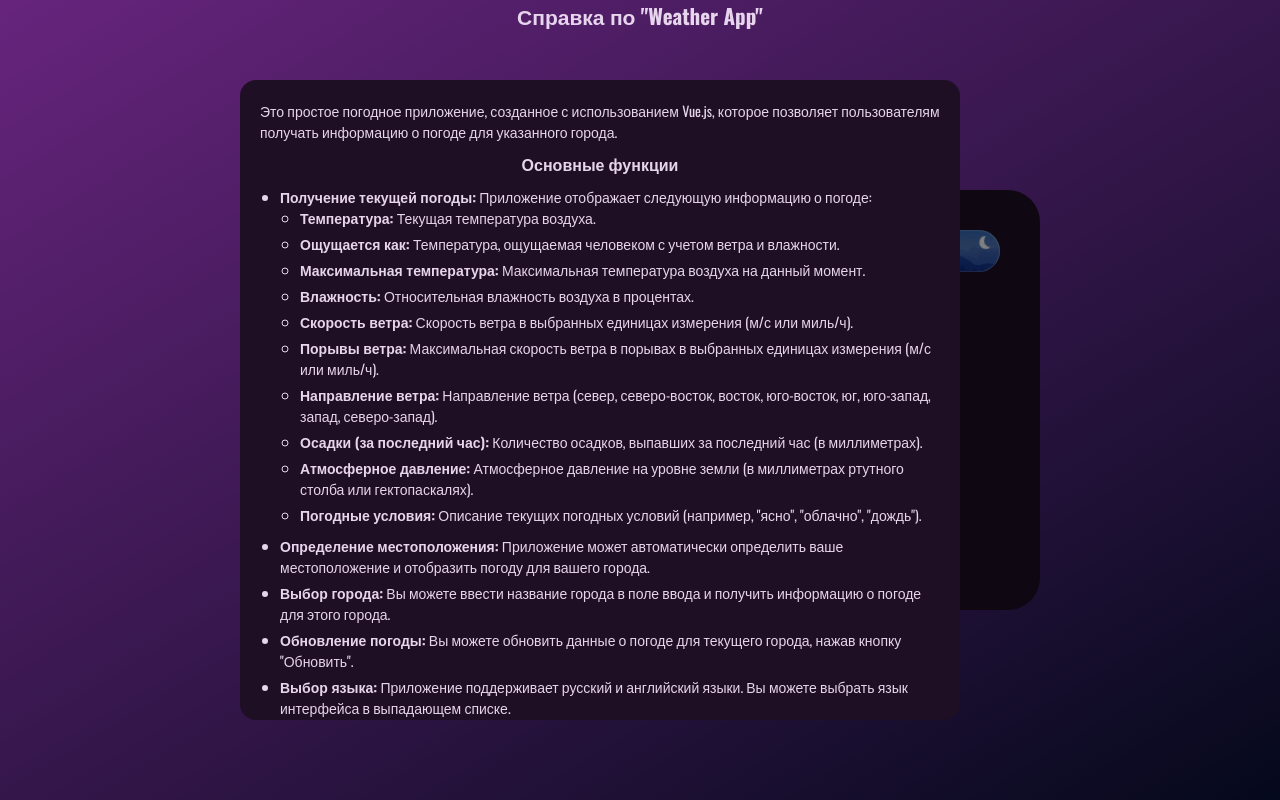
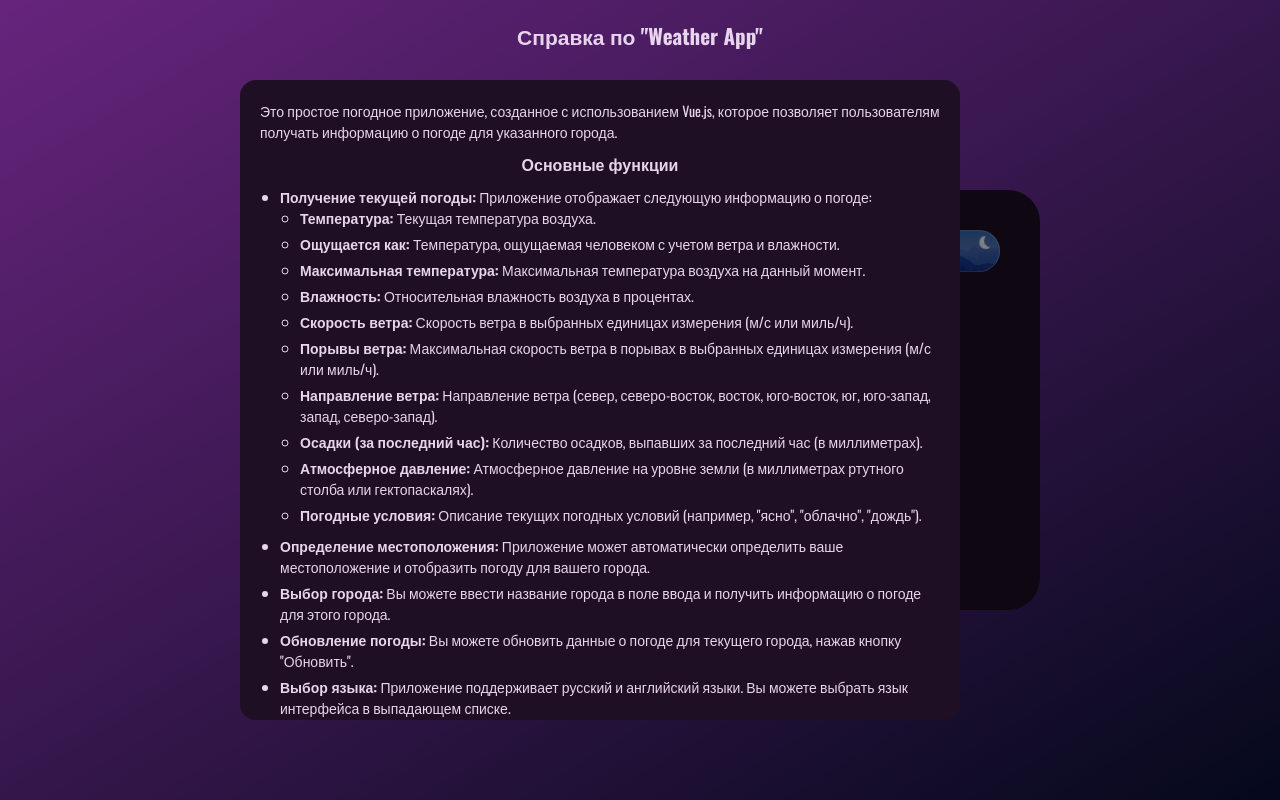
Before and after one commit to 7Hunter7/Weather_App, a Vue app: page / in a window 1280 px wide. Both pictures are taken after a click on the element 265 px from the left and 217 px from the top of the page. Built offline with nearby package versions, Linux system fonts and the light colour scheme.

Commit message:
Updated component 'HelpDialog' - Updated styles for h2 in 'help-page'

```diff
--- a/src/components/HelpDialog.vue
+++ b/src/components/HelpDialog.vue
@@ -198,7 +198,7 @@
 
   & h2 {
     position: fixed;
-    top: 0;
+    top: var(--indents-medium);
     left: 0;
     right: 0;
     text-align: center;
```
